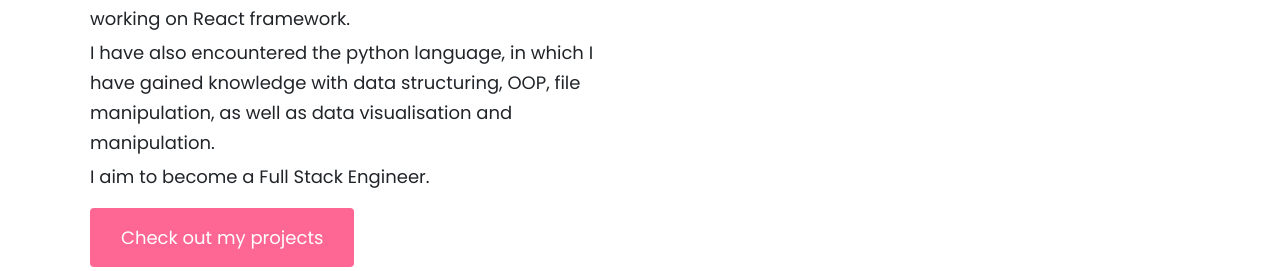
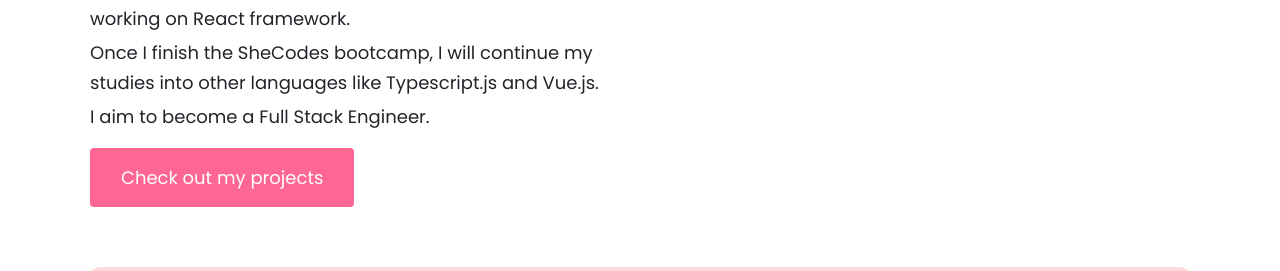
Before and after one commit to faicat99/portfolio-project, a plain HTML site: page about.html in a window 1280 px wide. Shown: the part 544-815 px from the top of the page. Drawn offline with nearby package versions, Linux system fonts and the light colour scheme; a web font is replaced by a local one.

Commit message:
in about.html, I updated text

```diff
--- a/about.html
+++ b/about.html
@@ -58,10 +58,9 @@
                         <p class="mb-1 p-0"> I entered the world of tech as a Frontend Developer by undertaking the SheCodes bootcamp.
                           I have learnt various languages and techniques including HTML, advanced CSS, the use of bootstrap, API and JavaScript as well as Responsive development. I am also currenlty
                           working on React framework.
-                          </p>
-                        <p class="mb-1 p-0">I have also encountered the python language, in which I have gained knowledge with data structuring,
-                          OOP, file manipulation, as well as data visualisation and manipulation.
-                          </p>
+
+                          <p class="mb-1 p-0">Once I finish the SheCodes bootcamp, I will continue my studies into other languages like Typescript.js and Vue.js. </p>
+
                           <p class="p-0">I aim to become a Full Stack Engineer.
                         </p>
                     <a href="/work.html" class="btn btn-branding">Check out my projects</a>
```
